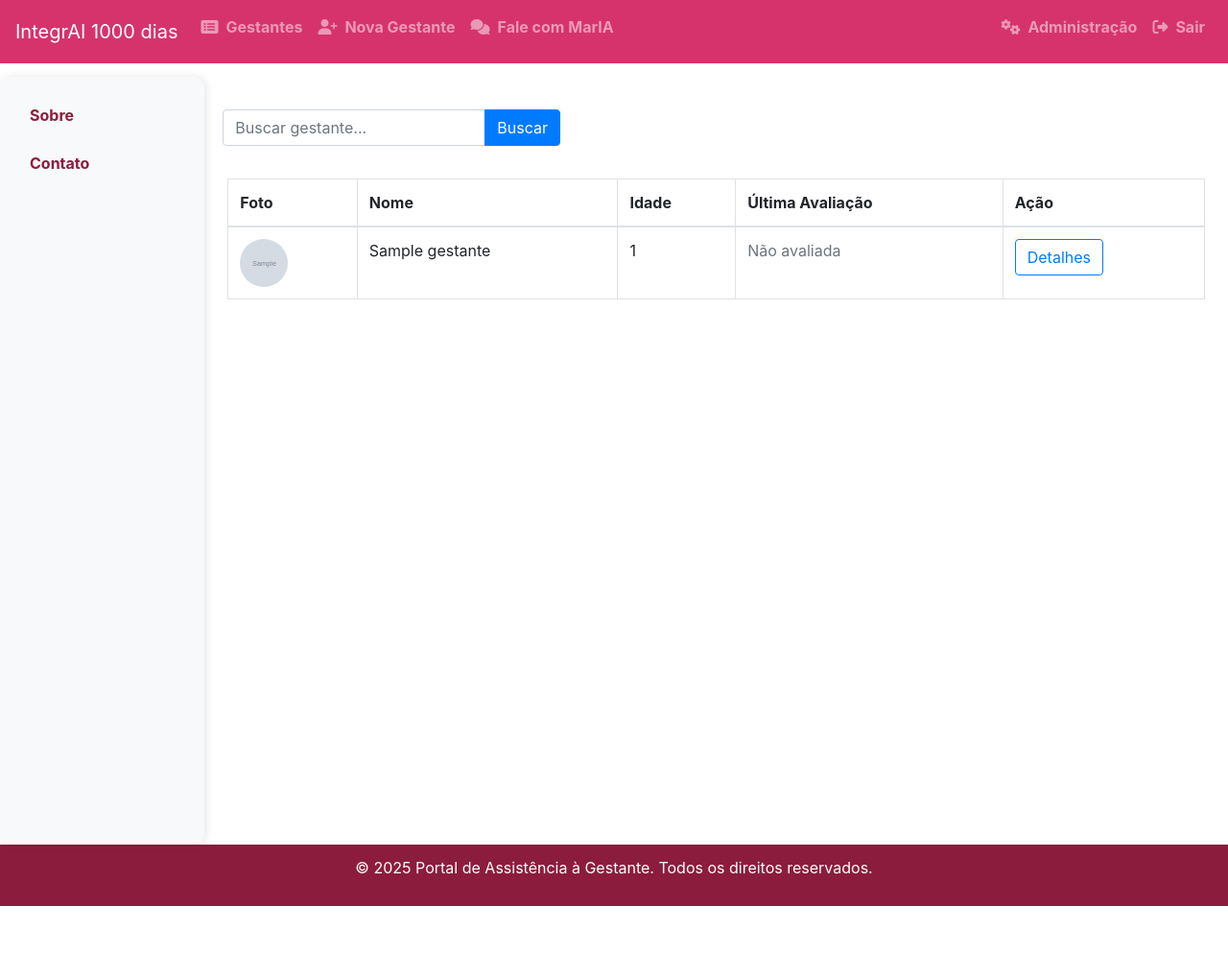
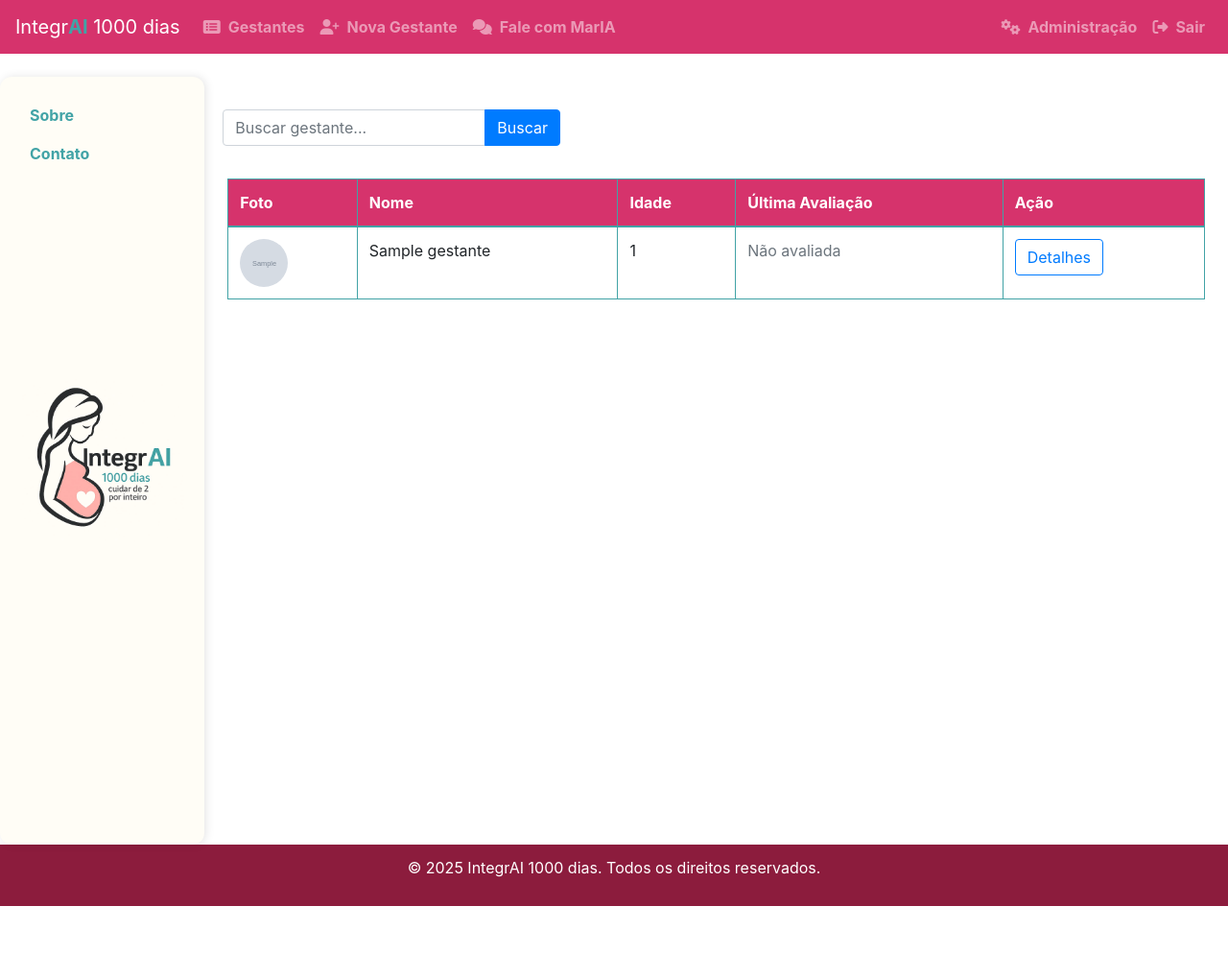
Before and after one commit to profsergiocosta/integrAI, a Django app: page /buscar in a window 1280 px wide. Shown: the whole page at 96% size. Run offline with Django 5.2, Linux system fonts and the light colour scheme; a user stored in the database is signed in; tables that the repository leaves empty hold one stand-in row (values such as "Sample post"); grey boxes marked "Sample" are stand-in pictures; some libraries are stand-ins or nearby versions.

Commit message:
atualzando estilo

```diff
--- a/django_app/setup/static/styles/style.css
+++ b/django_app/setup/static/styles/style.css
@@ -1,16 +1,44 @@
+/* Adicionando nova cor primária complementar */
+:root {
+    --rosa-principal: #d6336c;
+    --rosa-escuro: #8c1c3d;
+    --rosa-claro: #ffe4e1;
+    --rosa-muito-claro: #fff0f5;
+    --verde-destaque: #41A3A6;
+    --verde-agua-claro: #A9D9DB;
+}
+
+
+    /* Aplica a cor da borda na tabela com a classe table-bordered */
+    table.table-bordered {
+        border-color: #41A3A6 !important;
+      }
+
+      /* Aplica a cor da borda nas células da tabela */
+      table.table-bordered th,
+      table.table-bordered td {
+        border-color: #41A3A6 !important;
+      }
+
+      table.table-bordered thead th {
+          background-color:var(--rosa-principal);
+          color: white;
+        }
+
 /* Estilos globais */
 body {
     padding-top: 80px;
     padding-bottom: 50px;
-    background-color: #fff0f5;
+    background-color: var(--rosa-muito-claro);
     font-family: 'Poppins', sans-serif;
 }
+
 nav {
-    background-color: #d6336c; /* Tom mais quente e feminino para o cabeçalho */
+    background-color: var(--rosa-principal);
 }
 
 footer {
-    background-color: #8c1c3d; /* Tom harmônico com o cabeçalho */
+    background-color: var(--rosa-escuro);
     color: #ffffff;
     padding: 12px;
     text-align: center;
@@ -167,43 +162,18 @@ select {
     padding: 8px;
     font-size: 16px;
     border-radius: 6px;
-    border: 1px solid #d6336c;
-    background-color: #fff0f5;
+    border: 1px solid var(--rosa-principal);
+    background-color: var(--rosa-muito-claro);
 }
 
 /* Barras de progresso */
-.progress-link {
-    text-decoration: none;
-}
-
-.progress {
-    position: relative;
-    transition: transform 0.2s ease, box-shadow 0.2s ease;
-}
-
-.progress:hover {
-    transform: scale(1.05);
-    box-shadow: 0 4px 10px rgba(0, 0, 0, 0.2);
-}
-
-.progress-bar {
-    transition: background-color 0.3s ease;
-}
-
 .progress-link:hover .progress-bar {
-    background-color: #ff85a2; /* Rosa suave ao invés de laranja */
-}
-
-/* Conteúdo principal centralizado com espaço lateral */
-.main-content {
-    max-width: 960px;
-    margin: 0 auto;
-    padding: 0 30px;
+    background-color: #ff85a2;
 }
 
 /* Sidebar */
 .sidebar {
-    background-color: #ffe4e1;
+    background-color: var(--rosa-claro);
     border-radius: 12px;
     padding: 20px;
     height: 100vh;
@@ -216,22 +186,8 @@ select {
     z-index: 1000;
 }
 
-
-.sidebar-sticky {
-    position: sticky;
-    top: 20px; /* Mantém fixo ao rolar */
-}
-
-.nav.flex-column {
-    padding: 0;
-}
-
-.nav-item {
-    margin-bottom: 10px; /* Espaço entre os itens */
-}
-
 .nav-link {
-    color: #8c1c3d; /* Cor harmoniosa com o design */
+    color: var(--verde-destaque);
     font-weight: bold;
     padding: 10px;
     border-radius: 6px;
@@ -239,7 +195,38 @@ select {
 }
 
 .nav-link:hover {
-    background-color: #f8d7da; /* Rosa mais claro ao passar o mouse */
-    transform: scale(1.05); /* Leve aumento */
-    text-decoration: none;
+    color: var(--verde-destaque);
+    background-color: #f8d7da;
+    transform: scale(1.05);
 }
+
+.navbar .nav-link:hover {
+
+    background-color: var(--verde-agua-claro);
+    transform: scale(1.05);
+}
+
+
+.sidebar {
+    position: relative;
+    background-image: url('/static/assets/imagens/logo.jpeg');
+    background-repeat: no-repeat;
+    background-position: center center;
+    background-size: 80% auto;
+    background-color: #FFFDF6;
+    padding-top: 20px;
+    color: #333;
+  }
+
+  .sidebar::before {
+    content: "";
+    position: absolute;
+    top: 0; left: 0; right: 0; bottom: 0;
+
+    z-index: 0;
+  }
+
+  .sidebar > .sidebar-sticky {
+    position: relative;
+    z-index: 1; /* para ficar acima do overlay */
+  }
--- a/django_app/templates/base.html
+++ b/django_app/templates/base.html
@@ -12,6 +12,7 @@
     <!-- Font Awesome 6 (via CDN) -->
     <link rel="stylesheet" href="https://cdnjs.cloudflare.com/ajax/libs/font-awesome/6.5.0/css/all.min.css" integrity="sha512-yQtkbz74y4FUR6KDLXGpKmhQZh+R0V44CMWvj3JZ3NrfuTtMTZIsVJ9M0Fz7KlEIb3WyIRLrjBE6aa12m19a9g==" crossorigin="anonymous" referrerpolicy="no-referrer" />
 
+    <link rel="icon" href="{% static 'assets/imagens/favicon.png' %}" type="image/png">
 
 
     <title>IntegrAI 1000 dias - Cuidar de dois por inteiro</title>
--- a/django_app/templates/gestantes/lista_gestantes.html
+++ b/django_app/templates/gestantes/lista_gestantes.html
@@ -2,6 +2,9 @@
 {% load static %}
 {% block content %}
 
+<style>
+
+  </style>
 
 <!-- Filtro de busca -->
 <div class="row">
--- a/django_app/templates/partials/_footer.html
+++ b/django_app/templates/partials/_footer.html
@@ -1,4 +1,4 @@
     <!-- Rodapé -->
     <footer>
-        <p>&copy; 2025 Portal de Assistência à Gestante. Todos os direitos reservados.</p>
+        <p>&copy; 2025 IntegrAI 1000 dias. Todos os direitos reservados.</p>
     </footer>
--- a/django_app/templates/partials/_header.html
+++ b/django_app/templates/partials/_header.html
@@ -10,7 +10,7 @@
 
 
     <a class="navbar-brand" href="{% url 'index' %}">
-        IntegrAI 1000 dias
+        Integr<strong><span style="color: #41A3A6;">AI</span></strong> 1000 dias
     </a>
 
     </div>
--- a/django_app/templates/partials/_menu.html
+++ b/django_app/templates/partials/_menu.html
@@ -1,5 +1,5 @@
 
-<nav class="col-md-2 d-none d-md-block bg-light sidebar">
+<nav class="col-md-2 d-none d-md-block sidebar">
     <div class="sidebar-sticky">
 
         <ul class="nav flex-column">
```
Also changed, not shown: other parts of django_app/setup/static/styles/style.css (+22 -55 lines), django_app/static/styles/style.css (+49 -105 lines), django_app/templates/gestantes/gestante.html (+5 -11 lines), django_app/setup/static/assets/imagens/favicon.png (added), django_app/setup/static/assets/imagens/logo.jpeg (added), django_app/static/assets/imagens/favicon.png (added), django_app/static/assets/imagens/logo.jpeg (added).
